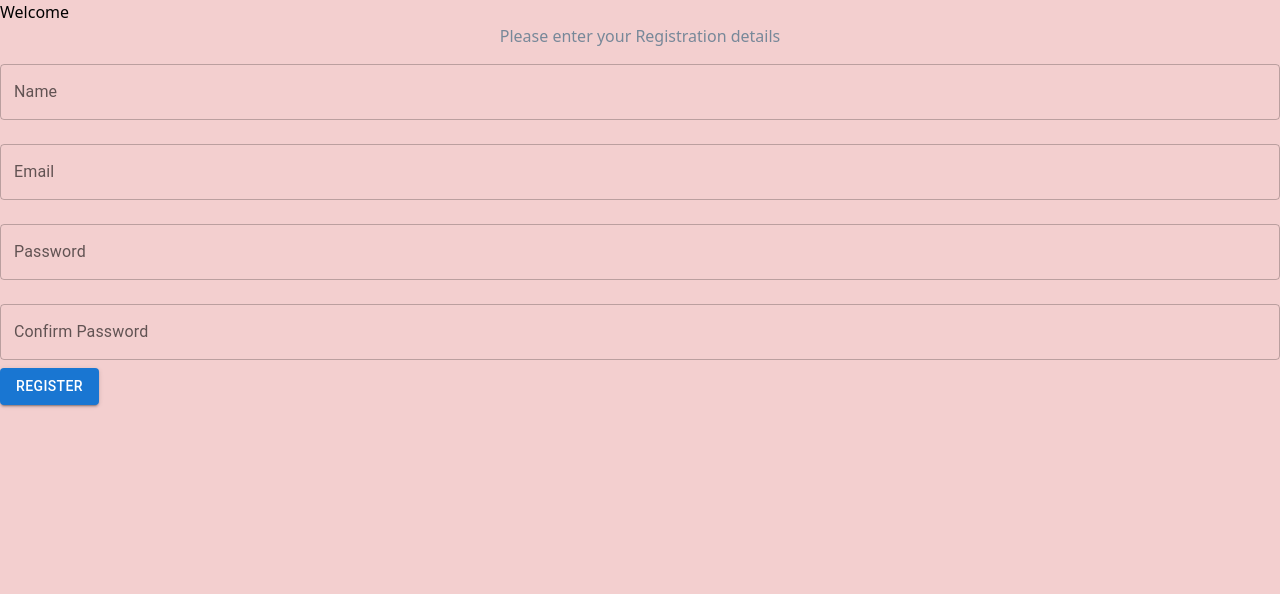
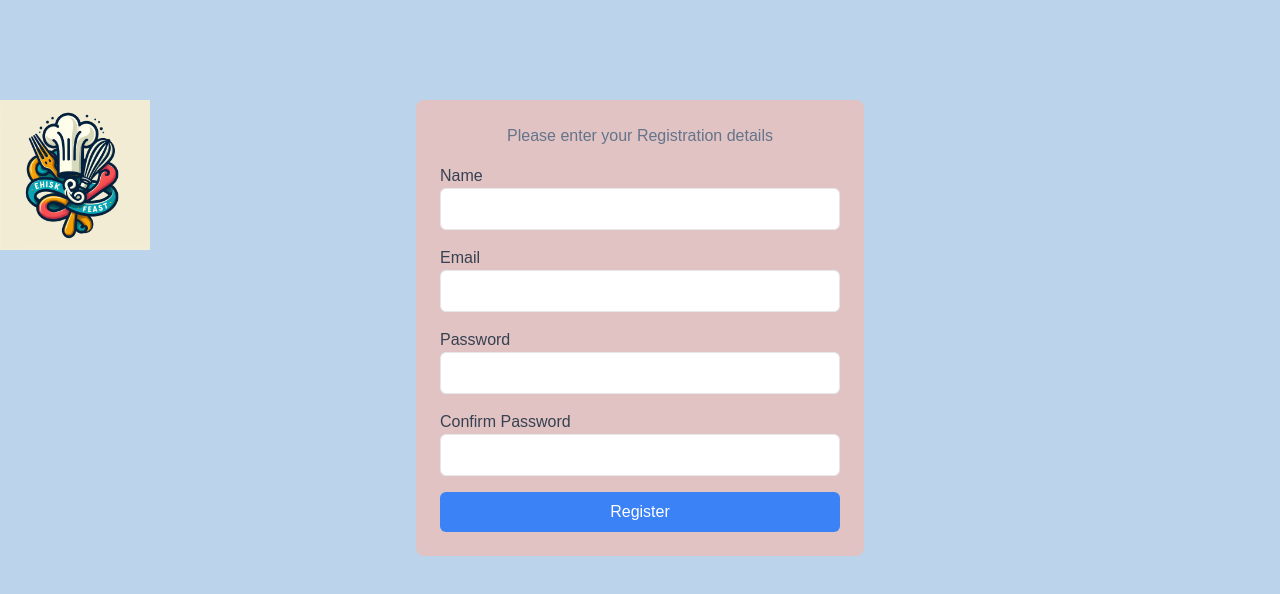
Before and after one commit to laxxitaasingh/Recipes, a React (Vite) app in the folder frontend/: page /signup in a window 1280 px wide. Shown: the top 594 px of the page. Built offline with nearby package versions, Linux system fonts and the light colour scheme.

Commit message:
implementing signup functionality and logo

```diff
--- a/frontend/src/App.css
+++ b/frontend/src/App.css
@@ -0,0 +1,3 @@
+.root{
+    background-color: rgb(243, 207, 207);
+}
--- a/frontend/src/App.jsx
+++ b/frontend/src/App.jsx
@@ -4,6 +4,7 @@ import Header from './component/header/header';
 import ItemDetail from './component/itemDetail/item';
 import MediaCard from './component/cards/cards';
 import Signup from './component/signup/signup';
+import Login from './component/login/login';
 import './App.css';
 
 function App() {
@@ -16,6 +17,7 @@ function App() {
         <Route path="/" element={<MediaCard />} />
         <Route path="/info/:name" element={<ItemDetail />} />
         <Route path="/signup" element={<Signup />} />
+        <Route path="/login" element={<Login />} />
       </Routes>
     </Router>
   );
@@ -26,7 +28,7 @@ function ConditionalHeader() {
   const location = useLocation(); // Get the current location
 
   // Check if the current path is '/signup'. If true, do not render the header.
-  const hideHeader = location.pathname === '/signup';
+  const hideHeader = location.pathname === '/signup' ||location.pathname === '/login' ;
 
   // Only render the Header if `hideHeader` is false
   return !hideHeader && <Header />;
--- a/frontend/src/component/cards/cards.css
+++ b/frontend/src/component/cards/cards.css
@@ -1,6 +1,7 @@
 .card-container {
     display: grid;
     grid-template-columns: repeat(3, 1fr);
-    gap: 16px; /* Adjust the gap between cards as needed */
-    padding: 16px; /* Optional padding around the grid */
+    gap: 16px;
+    padding: 16px;
+    background-color: rgb(243, 207, 207);
   }
--- a/frontend/src/component/data/data.css
+++ b/frontend/src/component/data/data.css
@@ -0,0 +1,3 @@
+.main{
+    background-color: rgb(243, 207, 207);
+}
--- a/frontend/src/component/data/data.jsx
+++ b/frontend/src/component/data/data.jsx
@@ -29,12 +29,12 @@ function Data() {
   }, []); // Empty dependency array means this effect runs once when the component mounts
 
   if (loading) return <div>Loading...</div>;
-  if (error) return <div>Error: {error.message}</div>;
+  if (error) return <div className="main">Error: {error.message}</div>;
 
 
 
   return (
-    <div>
+    <div className="main">
       <h1>Fetched Data</h1>
       <div key={data._id}>
         <h2>{data.name}</h2>
--- a/frontend/src/component/header/header.css
+++ b/frontend/src/component/header/header.css
@@ -1,12 +1,12 @@
 
 .heading {
     display: flex;
-    flex-direction: column;
+    /* flex-direction: column; */
     align-items: center;
     justify-content: center;
     padding: 20px;
     background-color: rgb(163, 189, 197);
-    height:100px
+    height:50%
   }
 
   .buttons {
@@ -17,3 +17,11 @@
     width: 95%;
     margin-left: 10px;
   }
+
+  .imge{
+    align-items: left;
+    width: 150px;
+    border-radius: 10px;
+    float: left;
+    text-align: left;
+  }
--- a/frontend/src/component/header/header.jsx
+++ b/frontend/src/component/header/header.jsx
@@ -1,6 +1,7 @@
 import React from 'react';
 import { Button } from '@mui/material';
 import { useNavigate } from 'react-router-dom'; // Import useNavigate
+import MyImage from '/home/laxita/Recipes/frontend/src/assets/whisk.jpeg'; // adjust the path as needed
 import './header.css';
 
 function Header() {
@@ -18,7 +19,9 @@ function Header() {
   return (
     <>
       <div className="heading">
-        <h1>Header</h1>
+        <div className='imge'>
+        <img src={MyImage} alt="Description of the image" />
+        </div>
         <div className="buttons">
           <Button
             variant="contained"
--- /dev/null
+++ b/frontend/src/component/login/login.jsx
@@ -0,0 +1,17 @@
+import React from 'react';
+import { useParams } from 'react-router-dom';
+
+function Login() {
+  const { name } = useParams();
+
+  // You would typically fetch item details using the `name` here.
+  // For this example, we'll just display the name.
+  return (
+    <div>
+      <h1>Item Detail</h1>
+      <p>Item Name: {name}</p>
+    </div>
+  );
+}
+
+export default Login;
--- /dev/null
+++ b/frontend/src/component/signup/signup.css
@@ -0,0 +1,15 @@
+.container{
+    background-color: #e1c3c3;
+    margin-top: 100px;
+}
+
+.root{
+    background: rgb(180, 180, 180);
+}
+
+body {
+    background-color: #bbd3eb; /* Light grey-blue background */
+    margin: 0;
+    padding: 0;
+    font-family: Arial, sans-serif;
+  }
--- a/frontend/src/component/signup/signup.jsx
+++ b/frontend/src/component/signup/signup.jsx
@@ -1,8 +1,14 @@
 import React, { useState } from 'react';
 import axios from 'axios';
 import { TextField, Button, Snackbar } from '@mui/material';
+import { useNavigate } from 'react-router-dom';
+import './signup.css'
+import MyImage from '/home/laxita/Recipes/frontend/src/assets/whisk.jpeg'; // adjust the path as needed
 
+// const navigate = useNavigate();
 const Signup = () => {
+const navigate = useNavigate();
+
   const [formValues, setFormValues] = useState({
     name: '',
     email: '',
@@ -52,6 +58,7 @@ const Signup = () => {
 
         if (response.data.success) {
           setSnackbarMessage('Registered successfully');
+          navigate('/login')
         }
       } catch (error) {
         // Handling error response with a fallback message
@@ -65,80 +72,145 @@ const Signup = () => {
   };
 
 
+  // return (
+  //   <div className="container">
+  //     <p style={{ color: 'lightslategray', textAlign: 'center' }}>
+  //       Please enter your Registration details
+  //     </p>
+  //     <form onSubmit={handleSubmit}>
+  //     <div className="form-group">
+  //         <TextField
+  //           label="Name"
+  //           type="text"
+  //           name="name"
+  //           value={formValues.name}
+  //           onChange={handleChange}
+  //           fullWidth
+  //           margin="normal"
+  //           variant="outlined"
+  //         />
+  //       </div>
+  //       <div className="form-group">
+  //         <TextField
+  //           label="Email"
+  //           type="text"
+  //           name="email"
+  //           value={formValues.email}
+  //           onChange={handleChange}
+  //           error={!!formErrors.email}
+  //           helperText={formErrors.email}
+  //           fullWidth
+  //           margin="normal"
+  //           variant="outlined"
+  //         />
+  //       </div>
+  //       <div className="form-group">
+  //         <TextField
+  //           label="Password"
+  //           type="password"
+  //           name="password"
+  //           value={formValues.password}
+  //           onChange={handleChange}
+  //           error={!!formErrors.password}
+  //           helperText={formErrors.password}
+  //           fullWidth
+  //           margin="normal"
+  //           variant="outlined"
+  //         />
+  //       </div>
+  //       <div className="form-group">
+  //         <TextField
+  //           label="Confirm Password"
+  //           type="password"
+  //           name="confirmPassword"
+  //           value={formValues.confirmPassword}
+  //           onChange={handleChange}
+  //           error={!!formErrors.confirmPassword}
+  //           helperText={formErrors.confirmPassword}
+  //           fullWidth
+  //           margin="normal"
+  //           variant="outlined"
+  //         />
+  //       </div>
+  //       <Button variant="contained" color="primary" type="submit">
+  //         Register
+  //       </Button>
+  //     </form>
+  //     <Snackbar
+  //       open={snackbarOpen}
+  //       autoHideDuration={5000}
+  //       onClose={() => setSnackbarOpen(false)}
+  //       message={snackbarMessage}
+  //       anchorOrigin={{ vertical: 'bottom', horizontal: 'center' }}
+  //     />
+  //   </div>
+  // );
   return (
-    <div className="container">
-      <h2>Welcome</h2>
-      <p style={{ color: 'lightslategray', textAlign: 'center' }}>
+    <><div className='imge'>
+      <img src={MyImage} alt="Description of the image" />
+    </div>
+    <div className='watermark'>
+        <div className="container mx-auto p-6 max-w-md rounded-lg">
+          <p className="text-center text-slate-500 mb-4">
             Please enter your Registration details
           </p>
-      <form onSubmit={handleSubmit}>
+          <form onSubmit={handleSubmit} className="space-y-4">
             <div className="form-group">
-          <TextField
-            label="Name"
+              <label className="block text-gray-700">Name</label>
+              <input
                 type="text"
                 name="name"
                 value={formValues.name}
                 onChange={handleChange}
-            fullWidth
-            margin="normal"
-            variant="outlined"
-          />
+                className="w-full px-4 py-2 border rounded-md focus:outline-none focus:ring-2 focus:ring-blue-500" />
             </div>
             <div className="form-group">
-          <TextField
-            label="Email"
-            type="text"
+              <label className="block text-gray-700">Email</label>
+              <input
+                type="email"
                 name="email"
                 value={formValues.email}
                 onChange={handleChange}
-            error={!!formErrors.email}
-            helperText={formErrors.email}
-            fullWidth
-            margin="normal"
-            variant="outlined"
-          />
+                className={`w-full px-4 py-2 border rounded-md focus:outline-none focus:ring-2 focus:ring-blue-500 ${formErrors.email ? 'border-red-500' : ''}`} />
+              {formErrors.email && <p className="text-red-500 text-sm">{formErrors.email}</p>}
             </div>
             <div className="form-group">
-          <TextField
-            label="Password"
+              <label className="block text-gray-700">Password</label>
+              <input
                 type="password"
                 name="password"
                 value={formValues.password}
                 onChange={handleChange}
-            error={!!formErrors.password}
-            helperText={formErrors.password}
-            fullWidth
-            margin="normal"
-            variant="outlined"
-          />
+                className={`w-full px-4 py-2 border rounded-md focus:outline-none focus:ring-2 focus:ring-blue-500 ${formErrors.password ? 'border-red-500' : ''}`} />
+              {formErrors.password && <p className="text-red-500 text-sm">{formErrors.password}</p>}
             </div>
             <div className="form-group">
-          <TextField
-            label="Confirm Password"
+              <label className="block text-gray-700">Confirm Password</label>
+              <input
                 type="password"
                 name="confirmPassword"
                 value={formValues.confirmPassword}
                 onChange={handleChange}
-            error={!!formErrors.confirmPassword}
-            helperText={formErrors.confirmPassword}
-            fullWidth
-            margin="normal"
-            variant="outlined"
-          />
+                className={`w-full px-4 py-2 border rounded-md focus:outline-none focus:ring-2 focus:ring-blue-500 ${formErrors.confirmPassword ? 'border-red-500' : ''}`} />
+              {formErrors.confirmPassword && <p className="text-red-500 text-sm">{formErrors.confirmPassword}</p>}
             </div>
-        <Button variant="contained" color="primary" type="submit">
+            <button
+              type="submit"
+              className="w-full bg-blue-500 text-white py-2 rounded-md hover:bg-blue-600 transition duration-200"
+            >
               Register
-        </Button>
+            </button>
           </form>
           <Snackbar
             open={snackbarOpen}
             autoHideDuration={5000}
             onClose={() => setSnackbarOpen(false)}
             message={snackbarMessage}
-        anchorOrigin={{ vertical: 'bottom', horizontal: 'center' }}
-      />
+            anchorOrigin={{ vertical: 'bottom', horizontal: 'center' }} />
         </div>
+      </div></>
   );
+
 };
 
 export default Signup;
--- a/frontend/src/index.css
+++ b/frontend/src/index.css
@@ -1,7 +1,7 @@
 :root {
   /* background-color: rgba(160, 240, 222, 0.747);
    */
-   background-color: rgb(243, 207, 207);
+
 }
 @tailwind base;
 @tailwind components;
```
Also changed, not shown: frontend/src/assets/whisk.jpeg (added). Lines whose indentation alone changed are shown as unchanged.
